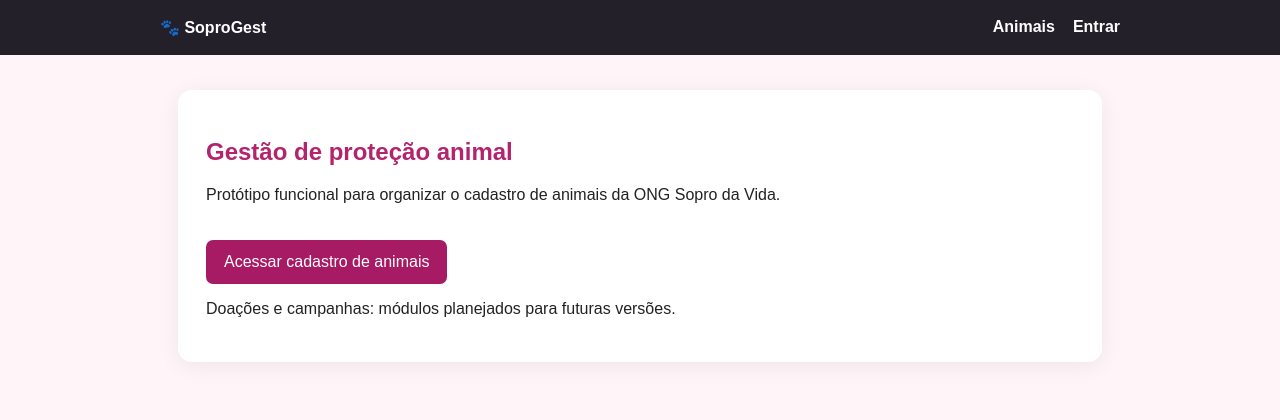
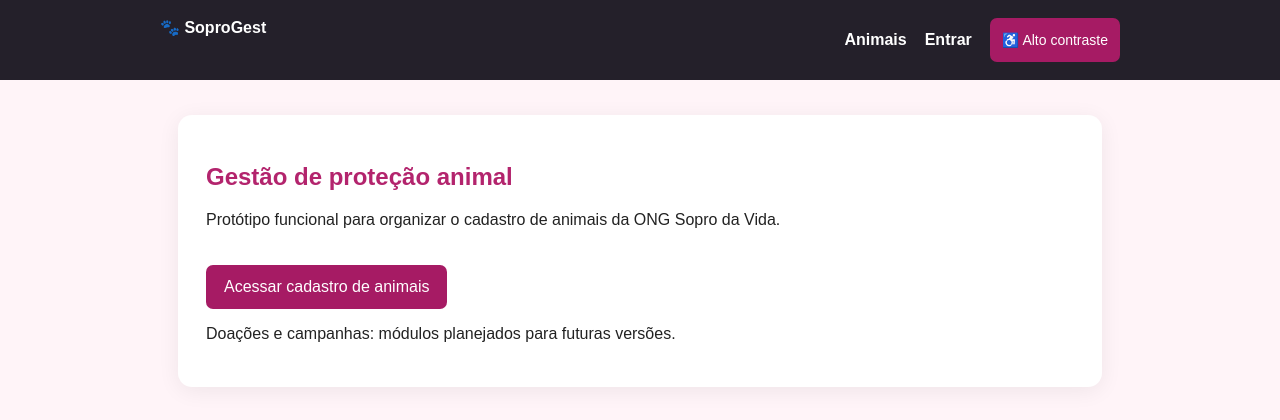
Before and after one commit to WignaPeixoto/soprogest, a Flask app: page / in a window 1280 px wide. Shown: the top 420 px of the page. Run offline with Flask 3, Linux system fonts and the light colour scheme.

Commit message:
Atualiza MVP SoproGest e testes automatizados

```diff
--- a/requirements.txt
+++ b/requirements.txt
@@ -1,3 +1,2 @@
 Flask>=3.0,<4
 pytest>=8,<10
-pytest-cov>=5,<8
--- a/static/style.css
+++ b/static/style.css
@@ -1 +1,57 @@
 :root{font-family:Arial,sans-serif;color:#222;background:#fff4f8}*{box-sizing:border-box}body{margin:0}header{background:#24202a;color:white;padding:18px max(20px,calc((100vw - 960px)/2));display:flex;justify-content:space-between;gap:15px;flex-wrap:wrap}header a{color:white;text-decoration:none;font-weight:bold}nav{display:flex;gap:18px}main{max-width:960px;margin:35px auto;padding:0 18px;min-height:70vh}.card{background:white;border-radius:14px;padding:28px;box-shadow:0 4px 22px #0001}h1{color:#b3246d}label{display:block;margin-top:16px;font-weight:bold}input,select{display:block;width:100%;padding:12px;margin-top:6px;border:1px solid #777;border-radius:6px;font:inherit}button,.botao{display:inline-block;margin-top:20px;background:#a61b64;color:white;padding:13px 18px;border:0;border-radius:7px;min-height:44px;text-decoration:none;font:inherit;cursor:pointer}.acoes{display:flex;gap:20px;align-items:center}.acoes a{margin-top:20px;color:#862454}.alerta{padding:14px;border-radius:8px;margin-bottom:14px;background:#e8f8ed}.alerta.erro{background:#ffe2e2}.tabela{overflow-x:auto}table{width:100%;border-collapse:collapse;margin-top:20px}th,td{border-bottom:1px solid #ddd;padding:12px;text-align:left}footer{text-align:center;padding:20px;color:#555}@media(max-width:600px){.card{padding:18px}}
+/* Modo de alto contraste - acessibilidade */
+
+body.alto-contraste {
+    background: #000 !important;
+    color: #fff !important;
+}
+
+body.alto-contraste header,
+body.alto-contraste .card {
+    background: #111 !important;
+    color: #fff !important;
+    border: 2px solid #ffeb3b;
+}
+
+body.alto-contraste h1,
+body.alto-contraste a,
+body.alto-contraste footer {
+    color: #ffeb3b !important;
+}
+
+body.alto-contraste button,
+body.alto-contraste .botao {
+    background: #ffeb3b !important;
+    color: #000 !important;
+    font-weight: bold;
+}
+
+body.alto-contraste input,
+body.alto-contraste select {
+    background: #000 !important;
+    color: #fff !important;
+    border: 2px solid #ffeb3b;
+}
+
+body.alto-contraste .alerta {
+    background: #222 !important;
+    color: #fff !important;
+    border: 2px solid #ffeb3b;
+}
+
+body.alto-contraste th,
+body.alto-contraste td {
+    border-color: #ffeb3b;
+}
+
+#botao-contraste {
+    margin-top: 0;
+    padding: 8px 12px;
+    font-size: 14px;
+    min-height: 44px;
+}
+
+nav {
+    align-items: center;
+    flex-wrap: wrap;
+}
--- a/templates/base.html
+++ b/templates/base.html
@@ -1 +1,71 @@
-<!doctype html><html lang="pt-BR"><head><meta charset="utf-8"><meta name="viewport" content="width=device-width, initial-scale=1"><title>SoproGest</title><link rel="stylesheet" href="{{ url_for('static', filename='style.css') }}"></head><body><header><a href="{{ url_for('index') }}">🐾 SoproGest</a><nav><a href="{{ url_for('animais') }}">Animais</a>{% if session.get('usuario') %}<a href="{{ url_for('logout') }}">Sair</a>{% else %}<a href="{{ url_for('login') }}">Entrar</a>{% endif %}</nav></header><main>{% for categoria, mensagem in get_flashed_messages(with_categories=true) %}<div class="alerta {{ categoria }}" role="alert">{{ mensagem }}</div>{% endfor %}{% block content %}{% endblock %}</main><footer>Projeto acadêmico • ONG Sopro da Vida • MVP demonstrativo</footer></body></html>
+<!doctype html>
+<html lang="pt-BR">
+
+<head>
+    <meta charset="utf-8">
+    <meta name="viewport" content="width=device-width, initial-scale=1">
+
+    <title>SoproGest</title>
+
+    <link rel="stylesheet"
+          href="{{ url_for('static', filename='style.css') }}">
+</head>
+
+<body>
+
+<header>
+    <a href="{{ url_for('index') }}">🐾 SoproGest</a>
+
+    <nav>
+        <a href="{{ url_for('animais') }}">Animais</a>
+
+        {% if session.get('usuario') %}
+            <a href="{{ url_for('logout') }}">Sair</a>
+        {% else %}
+            <a href="{{ url_for('login') }}">Entrar</a>
+        {% endif %}
+
+        <button
+            type="button"
+            id="botao-contraste"
+            aria-pressed="false"
+            onclick="alternarContraste()">
+            ♿ Alto contraste
+        </button>
+    </nav>
+</header>
+
+<main>
+    {% for categoria, mensagem in get_flashed_messages(with_categories=true) %}
+        <div class="alerta {{ categoria }}" role="alert">
+            {{ mensagem }}
+        </div>
+    {% endfor %}
+
+    {% block content %}{% endblock %}
+</main>
+
+<footer>
+    Projeto acadêmico • ONG Sopro da Vida • MVP demonstrativo
+</footer>
+
+<script>
+    function alternarContraste() {
+        const ativo = document.body.classList.toggle('alto-contraste');
+
+        localStorage.setItem('altoContraste', ativo ? 'sim' : 'nao');
+
+        document.getElementById('botao-contraste')
+            .setAttribute('aria-pressed', String(ativo));
+    }
+
+    if (localStorage.getItem('altoContraste') === 'sim') {
+        document.body.classList.add('alto-contraste');
+
+        document.getElementById('botao-contraste')
+            .setAttribute('aria-pressed', 'true');
+    }
+</script>
+
+</body>
+</html>
```
Also changed, not shown: .github/workflows/ci.yml (deleted), .github/workflows/tests.yml (added), README.md, tela_1_entrada.png (added), tela_2_cadastro.png (added), tela_3_resultados.png (added).
